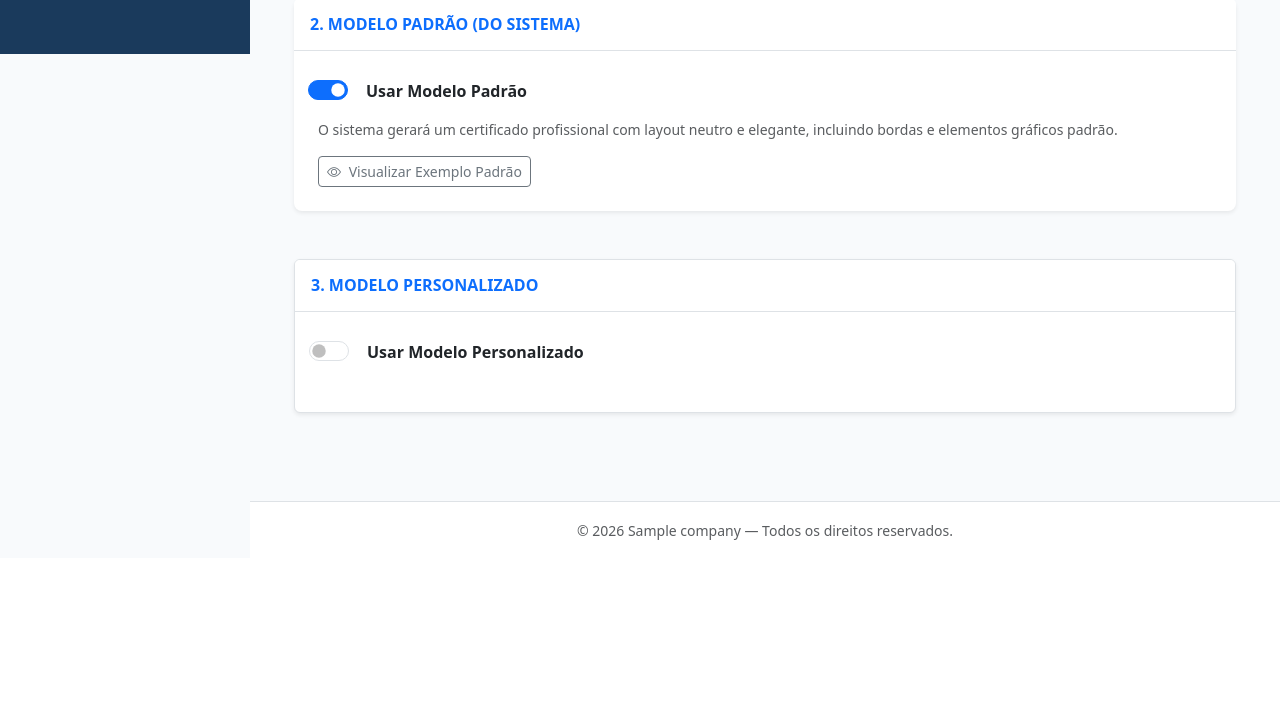
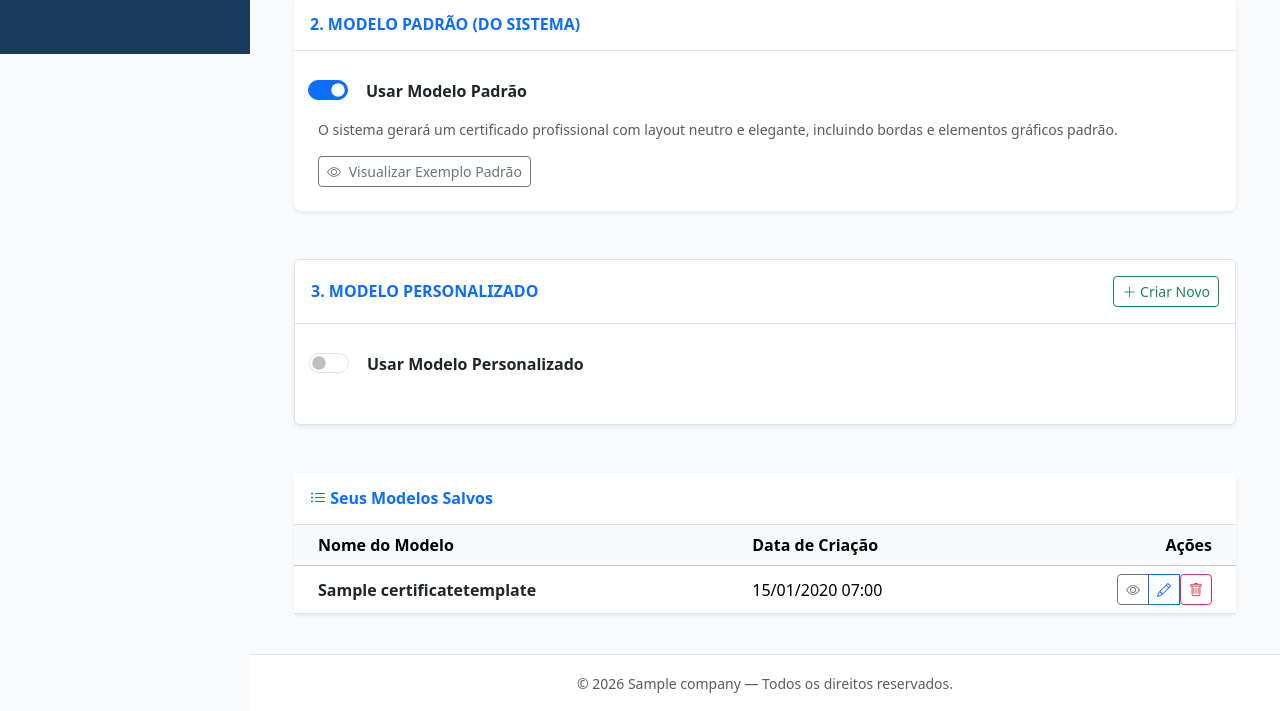
Before and after one commit to F-Bonin/app.gocertificado, a Django app: page /painel/configuracoes/empresa/modelo-certificado/ in a window 1280 px wide. Shown: the part 746-1457 px from the top of the page. Before the commit the page ends 1286 px from the top, so only its background shows below. Run offline with Django 5.2, Linux system fonts and the light colour scheme; a user stored in the database is signed in; tables that the repository leaves empty hold one stand-in row (values such as "Sample post"); grey boxes marked "Sample" are stand-in pictures; parts of the project's set-up code (start-up, migrations or seed data) failed here and were passed over.

Commit message:
Implementado sessão 4 - modelos personalizados de certificados.

```diff
--- a/apps/core/urls.py
+++ b/apps/core/urls.py
@@ -18,6 +18,7 @@ from .views import (
     CourseLinkGeneratorView,
     CertificateDesignView,
     CertificatePreviewView,
+    CertificateTemplateDeleteView,
 )
 
 app_name = "core"
@@ -26,6 +27,7 @@ urlpatterns = [
     path("", CompanyUpdateView.as_view(), name="company_edit"),
     path("empresa/modelo-certificado/", CertificateDesignView.as_view(), name="certificate_design"),
     path("empresa/modelo-certificado/preview/", CertificatePreviewView.as_view(), name="certificate_preview"),
+    path("empresa/modelo-certificado/<int:pk>/excluir/", CertificateTemplateDeleteView.as_view(), name="template_delete"),
 
     # Instrutores
     path("instrutores/", InstructorListView.as_view(), name="instructor_list"),
--- a/apps/core/views.py
+++ b/apps/core/views.py
@@ -243,13 +243,22 @@ class CertificateDesignView(LoginRequiredMixin, View):
     def get(self, request):
         company = request.user.profile.company
         form = CertificateDesignForm(instance=company)
-        template_form = CertificateTemplateForm()
+
+        # Lógica de seleção de modelo para edição (CRUD)
+        template_id = request.GET.get('edit_template')
+        if template_id:
+            instance = get_object_or_404(CertificateTemplate, id=template_id, company=company)
+            template_form = CertificateTemplateForm(instance=instance)
+        else:
+            template_form = CertificateTemplateForm()
+
         modelos_salvos = CertificateTemplate.objects.filter(company=company).order_by('-created_at')
 
         return render(request, self.template_name, {
             'form': form,
             'template_form': template_form,
-            'modelos_salvos': modelos_salvos
+            'modelos_salvos': modelos_salvos,
+            'editing_template': template_id
         })
 
     def post(self, request):
@@ -272,16 +281,36 @@ class CertificateDesignView(LoginRequiredMixin, View):
             messages.success(request, "Modelo de certificado ativo atualizado!")
 
         elif acao == 'save_template':
-            template_form = CertificateTemplateForm(request.POST, request.FILES)
+            # Busca instância se ID for passado (edição), senão cria (instancia vazia)
+            template_id = request.POST.get('template_id')
+            instance = None
+            if template_id:
+                instance = get_object_or_404(CertificateTemplate, id=template_id, company=company)
+
+            template_form = CertificateTemplateForm(request.POST, request.FILES, instance=instance)
             if template_form.is_valid():
                 novo_template = template_form.save(commit=False)
                 novo_template.company = company
                 novo_template.save()
-                messages.success(request, f"Novo modelo '{novo_template.name}' criado com sucesso!")
+                msg = f"Modelo '{novo_template.name}' atualizado!" if instance else f"Novo modelo '{novo_template.name}' criado!"
+                messages.success(request, msg)
             else:
-                messages.error(request, "Erro ao criar novo modelo personalizado.")
+                messages.error(request, "Erro ao salvar modelo personalizado.")
 
         return redirect('core:certificate_design')
+
+
+class CertificateTemplateDeleteView(LoginRequiredMixin, DeleteView):
+    """Exclui um modelo personalizado da empresa."""
+    model = CertificateTemplate
+    success_url = reverse_lazy("core:certificate_design")
+
+    def get_queryset(self):
+        return CertificateTemplate.objects.filter(company=self.request.user.profile.company)
+
+    def delete(self, request, *args, **kwargs):
+        messages.success(self.request, "Modelo personalizado removido com sucesso.")
+        return super().delete(request, *args, **kwargs)
 
 
 class ToggleRegistrationLinkView(LoginRequiredMixin, View):
--- a/templates/core/certificate_design.html
+++ b/templates/core/certificate_design.html
@@ -47,6 +47,7 @@
     <form method="post" enctype="multipart/form-data" id="designForm" action="{% url 'core:certificate_design' %}" novalidate>
         {% csrf_token %}
         <input type="hidden" name="action" value="save_template">
+        <input type="hidden" name="template_id" value="{{ template_form.instance.id|default:'' }}">
 
         <!-- 2. MODELO PADRÃO -->
         <div class="card shadow-sm mb-5 border-0" id="container_default">
@@ -67,8 +68,11 @@
 
         <!-- 3. MODELO PERSONALIZADO -->
         <div class="card shadow-sm mb-5 border rounded" id="container_custom">
-            <div class="card-header bg-white border-bottom py-3">
+            <div class="card-header bg-white border-bottom py-3 d-flex justify-content-between align-items-center">
                 <h6 class="mb-0 text-primary fw-bold">3. MODELO PERSONALIZADO</h6>
+                <a href="{% url 'core:certificate_design' %}" class="btn btn-sm btn-outline-success ms-auto">
+                    <i class="bi bi-plus-lg"></i> Criar Novo
+                </a>
             </div>
             <div class="card-body p-4">
                 <div class="form-check form-switch mb-4">
@@ -181,6 +185,59 @@
             </div>
         </div>
     </form>
+
+    <!-- TABELA DE GESTÃO DE MODELOS SALVOS -->
+    <div class="card shadow-sm border-0 mt-5">
+        <div class="card-header bg-white border-bottom py-3">
+            <h6 class="mb-0 text-primary fw-bold"><i class="bi bi-list-ul"></i> Seus Modelos Salvos</h6>
+        </div>
+        <div class="card-body p-0">
+            <div class="table-responsive">
+                <table class="table table-hover align-middle mb-0">
+                    <thead class="table-light">
+                        <tr>
+                            <th class="ps-4">Nome do Modelo</th>
+                            <th>Data de Criação</th>
+                            <th class="text-end pe-4">Ações</th>
+                        </tr>
+                    </thead>
+                    <tbody>
+                        {% for modelo in modelos_salvos %}
+                        <tr>
+                            <td class="ps-4">
+                                <span class="fw-bold text-dark">{{ modelo.name }}</span>
+                                {# Aqui podemos injetar uma lógica futura para mostrar qual está ativo no campo certificate_model da Empresa #}
+                            </td>
+                            <td>{{ modelo.created_at|date:"d/m/Y H:i" }}</td>
+                            <td class="text-end pe-4">
+                                <div class="btn-group">
+                                    <a href="{% url 'core:certificate_preview' %}?type=custom&template_id={{ modelo.id }}" target="_blank" class="btn btn-sm btn-outline-secondary" title="Visualizar">
+                                        <i class="bi bi-eye"></i>
+                                    </a>
+                                    <a href="?edit_template={{ modelo.id }}" class="btn btn-sm btn-outline-primary" title="Editar">
+                                        <i class="bi bi-pencil"></i>
+                                    </a>
+                                    <form action="{% url 'core:template_delete' modelo.id %}" method="post" class="d-inline" onsubmit="return confirm('Excluir este modelo permanentemente?');">
+                                        {% csrf_token %}
+                                        <button type="submit" class="btn btn-sm btn-outline-danger" title="Excluir">
+                                            <i class="bi bi-trash"></i>
+                                        </button>
+                                    </form>
+                                </div>
+                            </td>
+                        </tr>
+                        {% empty %}
+                        <tr>
+                            <td colspan="3" class="text-center py-4 text-muted">
+                                Nenhum modelo personalizado criado ainda.
+                            </td>
+                        </tr>
+                        {% endfor %}
+                    </tbody>
+                </table>
+            </div>
+        </div>
+    </div>
 </div>
 {% endblock %}
 
```
Also changed, not shown: CURRENT_STATE.md (+1 -0 lines).
